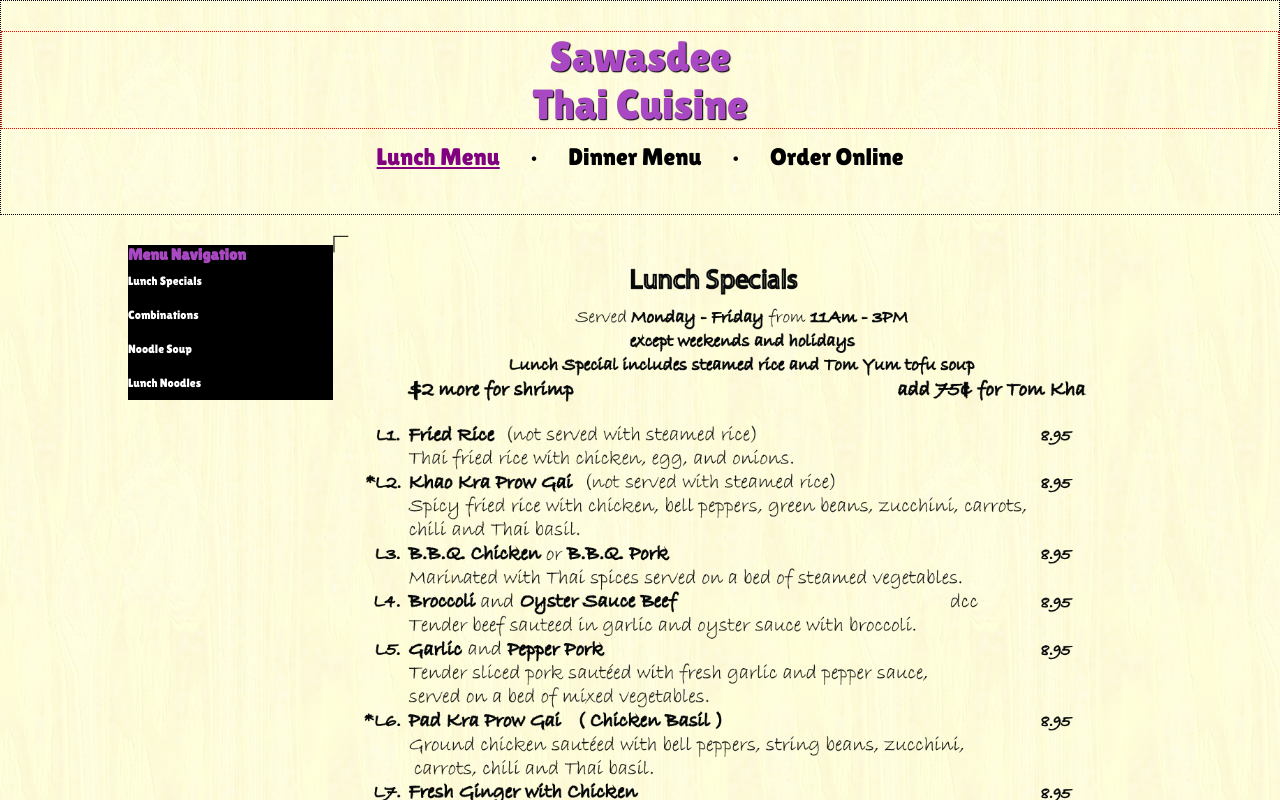
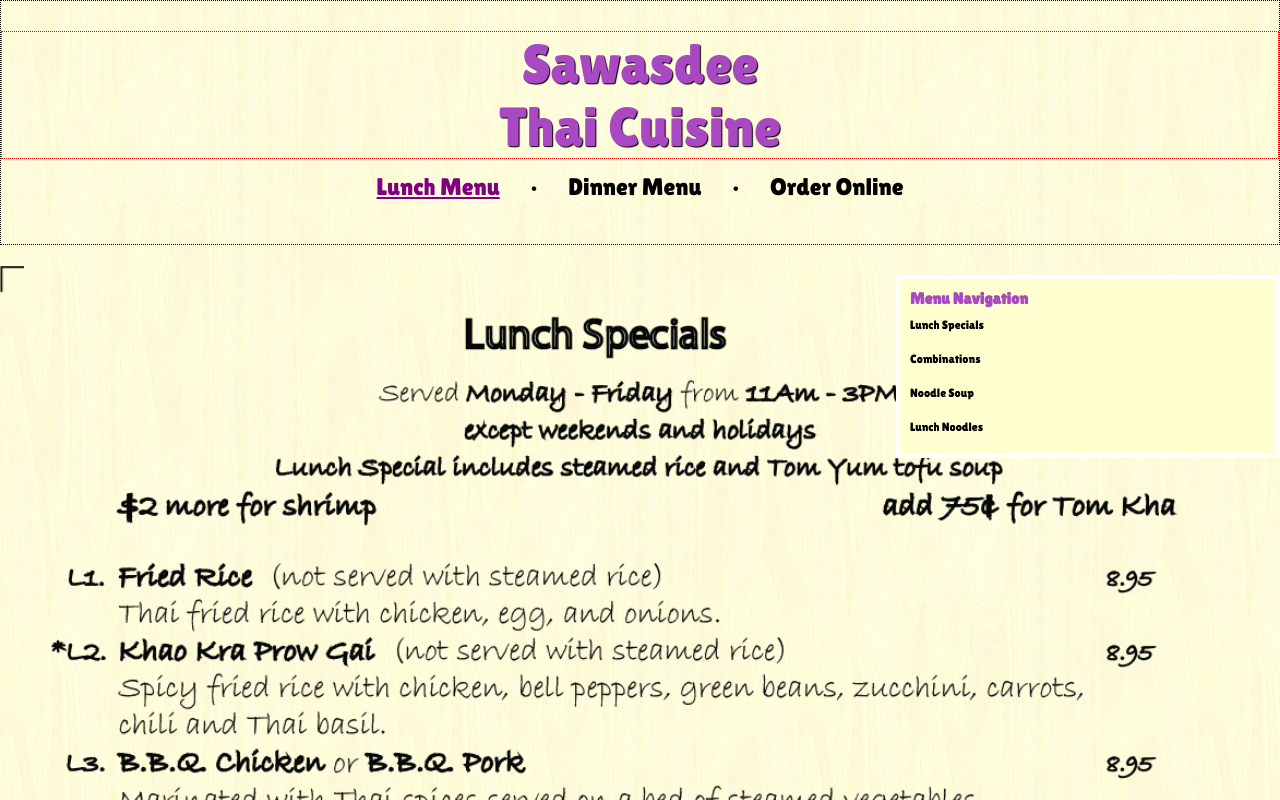
Before and after one commit to meeramenon07/restaurant-website-Sawasdee, a React (Create React App) app: page /LunchMenu in a window 1280 px wide. Shown: the top 800 px of the page. Built offline with nearby package versions, Linux system fonts and the light colour scheme.

Commit message:
Fixed navbar scrolling nullpointer bug

```diff
--- a/src/components/LunchMenu.js
+++ b/src/components/LunchMenu.js
@@ -7,6 +7,8 @@
 
 
   componentDidMount() {
+    console.log("here");
+    console.log(window.location.href);
     window.onscroll = function() {myFunction()};
 
   }
@@ -14,6 +16,13 @@
   render(){
     return (
       <div className="menuAndNavContainer">
+        <div id="lunchNav">
+            <h4> Menu Navigation </h4>
+            <a href="#lunchSpecials">Lunch Specials</a>
+            <a href="#lunchCombinations">Combinations</a>
+            <a href="#lunchSoup">Noodle Soup</a>
+            <a href="#lunchNoodles">Lunch Noodles</a>
+        </div>
         <div className="menuContainer">
           <img
             src="/menu/Lunch0Specials.png"
@@ -32,13 +41,6 @@
             id="lunchNoodles"
           />
         </div>
-          <div id="lunchNav">
-              <h4> Menu Navigation </h4>
-              <Link to="#lunchSpecials">Lunch Specials</Link>
-              <a href="#lunchCombinations">Combinations</a>
-              <a href="#lunchSoup">Noodle Soup</a>
-              <a href="#lunchNoodles">Lunch Noodles</a>
-          </div>
       </div>
     )
 
@@ -47,6 +49,7 @@
 }
 
 function myFunction() {
+    if(window.location.href === "http://localhost:3000/LunchMenu") {
       // Get the navbar
       var navbar = document.getElementById("lunchNav");
 
@@ -61,6 +64,7 @@
         navbar.classList.remove("sticky");
       }
     }
+}
 
 export default LunchMenu
 
--- a/src/css/App.css
+++ b/src/css/App.css
@@ -11,7 +11,7 @@
 /* Global */
 /* * * * * * * * * * * * * * * * * * * * * * * * * * * * * * */
 .container {
-  width: 80%;
+  width: 100%;
   height: 100%;
   margin: auto;
   overflow: hidden;
@@ -136,14 +136,19 @@
 /* Menus */
 /* * * * * * * * * * * * * * * * * * * * * * * * * * * * * * */
 .menuContainer {
-  width: 80%;
-  float: right;
+  width: 100%;
+  float: left;
 }
 #lunchNav {
-  background-color: black;
-  float: left;
-  width: 20%;
+  background-color: #ffffd0;
+  position: fixed;
+/*  float: right;*/
+  width: 30%;
   margin-top: 30px;
+/*  top: 0;*/
+  right: 0;
+  padding: 10px;
+  border: 4px solid white;
   box-sizing: border-box;
 }
 #lunchNav h4 {
@@ -151,7 +156,7 @@
 }
 #lunchNav a {
   text-decoration: none;
-  color: white;
+  color: black;
   display: block;
   font-size: 0.75em;
   padding: 10px 0px;
@@ -160,10 +165,14 @@
 .sticky + .menuAndNavContainer {
   padding-top: 60px;
 }
+.menuAndNavContainer {
+  position: relative;
+}
 
 .sticky {
   position: fixed;
   top: 0;
+  right: 0;
   width: 100%;
 }
 /* Footer */
@@ -186,9 +195,6 @@
 /* * * * * * * * * * * * * * * * * * * * * * * * * * * * * * */
 
 @media screen and (max-width: 1280px) {
-  #title {
-    font-size: 42px;
-  }
   .content {
     all: initial;
     width: 100%;
@@ -228,6 +234,9 @@
   header {
     max-width: 475px;
   }
+   #title {
+    font-size: 42px;
+  }
   nav {
     width: 100%;
     font-size: 15px;
```
Lines whose indentation alone changed are shown as unchanged.
